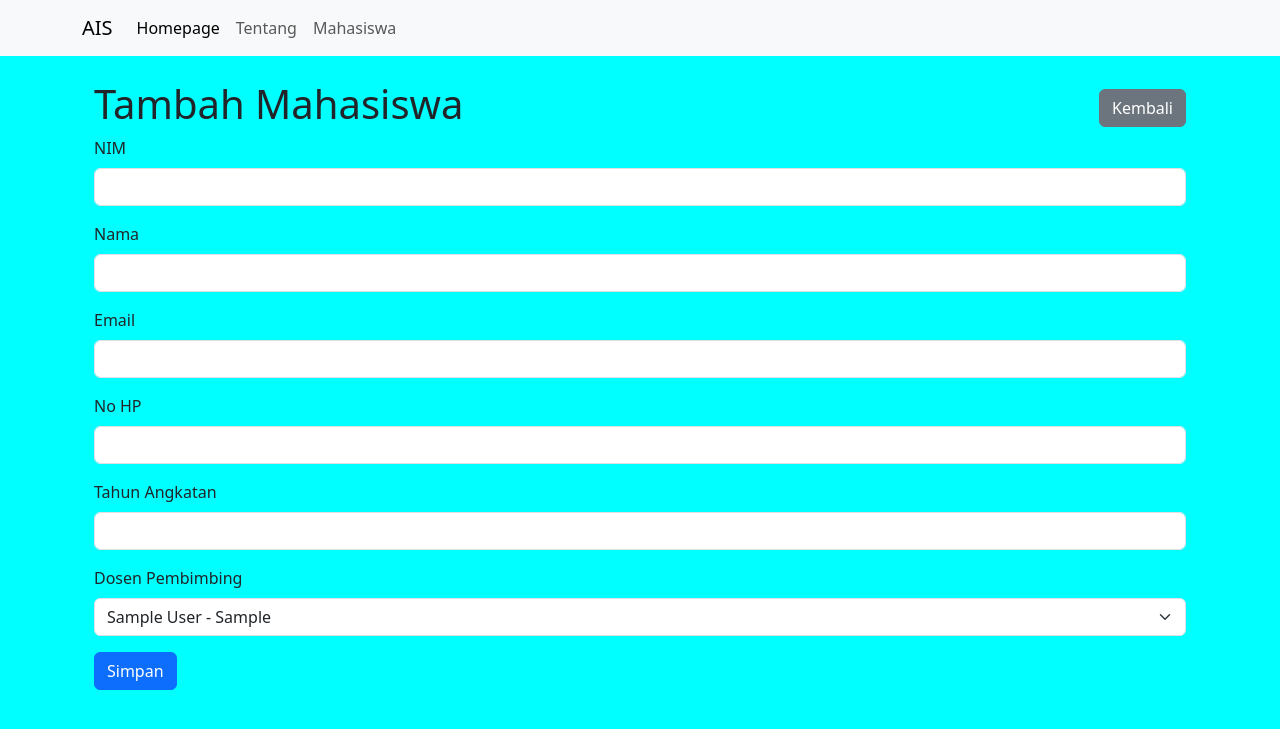
After one commit to Agung714/praktikum-framework-review, a Django app: page /student/create/ in a window 1280 px wide. The commit adds this page. Shown: the top 729 px of the page. Run offline with Django 5.2, Linux system fonts and the light colour scheme; tables that the repository leaves empty hold one stand-in row (values such as "Sample post"); some libraries are stand-ins or nearby versions.

Commit message:
Review 4
Review 4

```diff
--- /dev/null
+++ b/prak2/ais/forms.py
@@ -0,0 +1,6 @@
+from django import forms
+from .models import Students
+class StudentsForm(forms.ModelForm):
+    class Meta:
+        model = Students
+        fields = ['nim', 'name', 'email', 'phone_number', 'year', 'teacher']
--- a/prak2/ais/templates/homepage/layout.html
+++ b/prak2/ais/templates/homepage/layout.html
@@ -27,11 +27,16 @@
                         <a class="nav-link active" href="/">Homepage</a>
                     </li>
                     <li class="nav-item">
+                        <a class="nav-link" href="{% url 'about' %}">Tentang</a>
+                    </li>
+                    <li class="nav-item">
+                        <a class="nav-link" href="{% url 'student_index' %}">Mahasiswa</a>
                     </li>
                 </ul>
             </div>
         </div>
     </nav>
+
     <div class="container mt-4">{% block content %} {% endblock %}</div>
     {% bootstrap_javascript %}
 </body>
--- /dev/null
+++ b/prak2/ais/templates/student/create.html
@@ -0,0 +1,13 @@
+{% extends 'homepage/layout.html' %}
+{% block title %} Tambah Mahasiswa {% endblock %}
+{% block content %}
+<div class="container">
+    <div class="d-flex align-items-center justify-content-between">
+        <h1>Tambah Mahasiswa</h1>
+        <a href="{% url 'student_index' %}" class="btn btn-secondary">Kembali</a>
+    </div>
+    <form class="needs-validation" method="POST">
+        {% include 'student/form.html' %}
+    </form>
+</div>
+{% endblock %}
--- /dev/null
+++ b/prak2/ais/templates/student/form.html
@@ -0,0 +1,44 @@
+{% csrf_token %}
+<!-- NIM Field -->
+<div class="mb-3">
+    <label for="id_nim" class="form-label">NIM</label>
+    <input type="text" class="form-control" id="id_nim" name="nim" value="{{form.nim.value|default_if_none:'' }}" required>
+    <div class="invalid-feedback">{{ form.nim.errors }}</div>
+</div>
+<!-- Name Field -->
+<div class="mb-3">
+    <label for="id_name" class="form-label">Nama</label>
+    <input type="text" class="form-control" id="id_name" name="name" value="{{form.name.value|default_if_none:'' }}" required>
+    <div class="invalid-feedback">{{ form.name.errors }}</div>
+</div>
+<!-- Email Field -->
+<div class="mb-3">
+    <label for="id_email" class="form-label">Email</label>
+    <input type="email" class="form-control" id="id_email" name="email" value="{{form.email.value|default_if_none:'' }}" required>
+    <div class="invalid-feedback">{{ form.email.errors }}</div>
+</div>
+<!-- Phone Number Field -->
+<div class="mb-3">
+    <label for="id_phone_number" class="form-label">No HP</label>
+    <input type="text" class="form-control" id="id_phone_number" name="phone_number" value="{{ form.phone_number.value|default_if_none:'' }}" required>
+    <div class="invalid-feedback">{{ form.phone_number.errors }}</div>
+</div>
+<!-- Year Field -->
+<div class="mb-3">
+    <label for="id_year" class="form-label">Tahun Angkatan</label>
+    <input type="number" class="form-control" id="id_year" name="year" value="{{form.year.value|default_if_none:'' }}" required>
+    <div class="invalid-feedback">{{ form.year.errors }}</div>
+</div>
+<!-- Teacher Field -->
+<div class="mb-3">
+    <label for="id_teacher" class="form-label">Dosen Pembimbing</label>
+    <select class="form-select" id="id_teacher" name="teacher" required>
+        {% for teacher in form.teacher.field.queryset %}
+        <option value="{{ teacher.id }}" {% if teacher.id == form.teacher.value %}selected{% endif %}>
+        {{ teacher.name }} - {{ teacher.nip }}
+        </option>
+        {% endfor %}
+    </select>
+    <div class="invalid-feedback">{{ form.teacher.errors }}</div>
+</div>
+<button type="submit" class="btn btn-primary">Simpan</button>
--- a/prak2/ais/urls.py
+++ b/prak2/ais/urls.py
@@ -1,7 +1,8 @@
 from django.urls import path
 from . import views
-
 urlpatterns = [
-    path('about', views.about),
+    path('about', views.about, name="about"),
     path('', views.homepage),
+    path('student', views.student_index, name='student_index'), # Read
+    path('student/create/', views.student_create, name='student_create'),# Create
 ]
--- a/prak2/ais/views.py
+++ b/prak2/ais/views.py
@@ -1,8 +1,30 @@
 from django.shortcuts import render
 
-# Create your views here.
+from django.shortcuts import render, redirect
+from .models import Students
+
+from django.contrib import messages
+from .forms import StudentsForm
+
 def homepage(request):
     return render(request, 'homepage/index.html')
 
 def about(request):
     return render(request, 'homepage/about.html')
+
+def student_index(request):
+    students = Students.objects.all()
+    return render(request, 'student/index.html', {'students': students})
+
+...
+# CREATE Mahasiswa
+def student_create(request):
+    if request.method == 'POST':
+        form = StudentsForm(request.POST)
+        if form.is_valid():
+            form.save() # Simpan data mahasiswa ke database
+            messages.success(request, 'Mahasiswa berhasil dibuat!') # Pesan sukses
+            return redirect('student_index') # Redirect ke halaman index mahasiswa
+    else:
+        form = StudentsForm()
+    return render(request, 'student/create.html', {'form': form})
--- a/prak2/prak2/urls.py
+++ b/prak2/prak2/urls.py
@@ -20,4 +20,5 @@ from django.urls import path , include
 urlpatterns = [
     path('admin/', admin.site.urls),
     path('', include('ais.urls')),
+
 ]
```
Also changed, not shown: prak2/ais/templates/student/index.html (added, +37 -0 lines).
